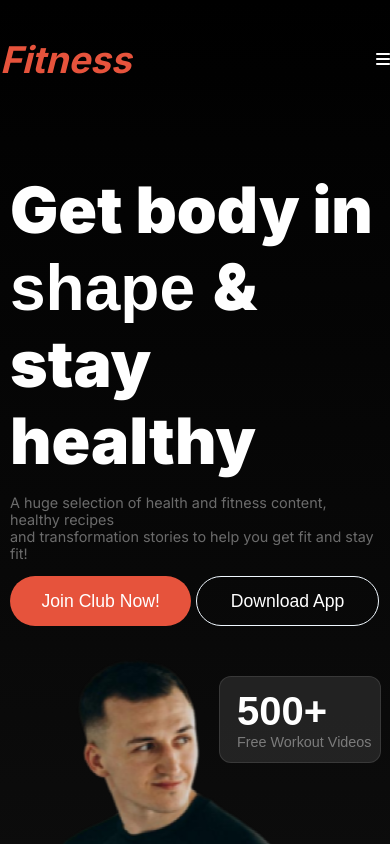
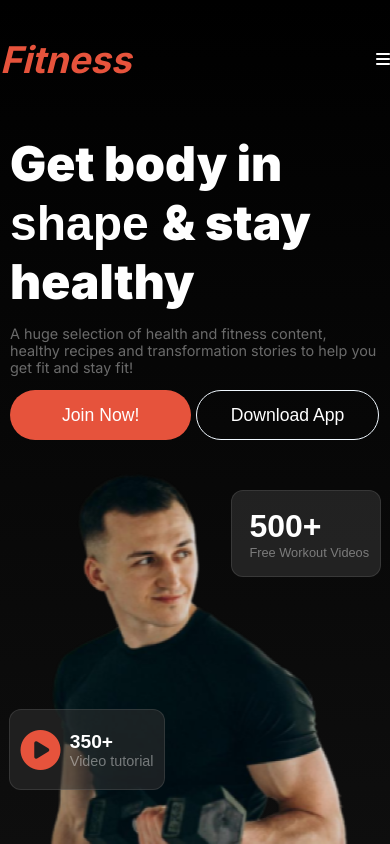
Before and after one commit to rafat-07/Assignment-2-by-rafat, a plain HTML site: page index.html in a window 390 px wide. Shown: the top 844 px of the page. Drawn offline with Linux system fonts and the light colour scheme; a web font is replaced by a local one.

Commit message:
All sec more responsive commit1

```diff
--- a/index.html
+++ b/index.html
@@ -31,9 +31,9 @@
             <div class="banner-des">
                 <h1 class="banner-title text-color1">Get body in <br> <span id="shape">shape </span> & stay <br> healthy
                 </h1>
-                <p class="fs-2 text-color2">A huge selection of health and fitness content, healthy recipes <br> and
+                <p class="fs-2 text-color2">A huge selection of health and fitness content, healthy recipes and
                     transformation stories to help you get fit and stay fit!</p>
-                <button class="cmn-btn">Join Club Now!</button>
+                <button class="cmn-btn">Join <span id="club">Club</span> Now!</button>
                 <button class="app-btn">Download App</button>
             </div>
             <div class="banner-img">
@@ -59,7 +59,7 @@
             <div class="habit-des">
                 <h3 class="fs-1 heading1 text-color1">Change Your Habits</h3>
                 <p class="fs-2 text-color2">We believe fitness should be accessible to everyone, everywhere, regardless
-                    of income or <br> access to a gym.</p>
+                    of income or <br id="habit-break"> access to a gym.</p>
             </div>
             <div class="habit-target dflex">
                 <div class="card1">
--- a/styles/responsive.css
+++ b/styles/responsive.css
@@ -3,7 +3,6 @@
     .bg-banner {
         max-width: 395px;
         margin: 0 auto;
-        /* height: 1024px; */
     }
 
     .navbar,
@@ -13,10 +12,30 @@
     .team-members,
     .site-footer,
     .teams {
-        /* max-width: 430px; */
         margin: 0 auto;
         text-align: center;
     }
+    .fs-1 {
+        font-size: 2.3rem;
+    }
+
+.five-hundred {
+    font-size: 2rem;
+    font-weight: 900;
+}
+
+.free-videos {
+    font-size: 0.8rem;
+}
+
+.video-tutorials {
+    font-size: 0.9rem;
+}
+
+.three-hundred {
+    font-size: 1.2rem;
+    font-weight: 900;
+}
 
     .nav-links {
         display: none;
@@ -34,6 +53,12 @@
     .banner {
         flex-direction: column;
     }
+    .banner-title {
+        font-size: 3rem;
+    }
+    #club {
+        display: none;
+    }
 
     .banner-des {
         margin-top: 0px;
@@ -44,26 +69,29 @@
     .banner-img {
         width: 80%;
         margin: auto;
-        /* margin-left: 80px; */
-
-
     }
 
     .workout-videos {
         top: 40px;
         right: -30px;
+        width: 48%;
+    height: 15%;
     }
 
     .video-tutorial {
         margin-top: 0px;
         bottom: 240px;
         left: -30px;
+        width: 50%;
+    height: 14%;
     }
 
     .habit-des {
         margin-top: 0px;
         text-align: center;
-        margin: 40px;
+    }
+    #habit-break{
+        display: none;
     }
 
     .habit-target {
@@ -83,7 +111,6 @@
     .run-sec {
         width: 95%;
         padding: 2px;
-        /* width: 350px; */
     }
 
     .heading2 {
@@ -91,7 +118,9 @@
     }
 
     .jn-btn {
+
         width: 95%;
+        margin-left: 10px;
         margin-top: 10px;
         margin-bottom: 30px;
     }
@@ -107,7 +136,6 @@
 
     .bmi-calc {
         flex-direction: column;
-        /* height: 600px; */
     }
 
     .bmi-chart {
@@ -131,9 +159,10 @@
         grid-template-columns: repeat(2, 170px);
     }
 
-    .meet-team{
+    .meet-team {
         max-width: 390px;
     }
+
     .team-members {
         grid-template-columns: repeat(1, 350px);
         justify-content: center;
@@ -160,12 +189,16 @@
         text-align: left;
         margin-left: 30px;
     }
+    .brand-title-footer {
+        font-size: 3.5rem;
+    }
 
     .footer-des {
         width: 95%;
     }
 
     .gs {
+        font-size: 1.5rem;
         margin-top: 0px;
         margin-bottom: 0px;
     }
--- a/styles/style.css
+++ b/styles/style.css
@@ -129,17 +129,15 @@ ul>li {
 
 .banner-des {
     margin-top: 5.6%;
-    /* margin-top: 60px; */
-    max-width: 520px;
+    max-width: 450px;
     height: 42%;
-    /* height: 445px; */
     text-align: left;
     padding: 10px;
 }
-
 .banner-title {
     font-size: 4rem;
     font-weight: 900;
+    margin-top: 5px;
     margin-bottom: 0px;
 }
 
@@ -163,9 +161,7 @@ ul>li {
 .workout-videos {
     text-align: left;
     padding-left: 5.5%;
-    /* padding-left: 20px; */
     width: 52%;
-    /* width: 170px; */
     height: 15%;
     border: 1px solid rgba(255, 255, 255, 0.1);
     border-radius: 12px;
@@ -178,7 +174,6 @@ ul>li {
 
 .video-tutorial {
     width: 58.6%;
-    /* width: 205px; */
     height: 16%;
     border: 1px solid rgba(255, 255, 255, 0.1);
     border-radius: 12px;
@@ -217,8 +212,6 @@ ul>li {
     background: none;
     width: 49.6%;
     height: 50px;
-    /* width: 220px;
-    height: 50px; */
     cursor: pointer;
 }
 
@@ -264,7 +257,6 @@ ul>li {
 
 .run-sec {
     width: 42%;
-    /* width: 445px; */
     padding-left: 40px;
     padding-bottom: 20px;
 }
@@ -289,7 +281,6 @@ ul>li {
 }
 
 .bmi-calc {
-    /* height: 340px; */
     padding-bottom: 2%;
 }
 
@@ -306,7 +297,6 @@ ul>li {
 .bmi-chart {
     max-width: 300px;
     margin-left: 7.8%;
-    /* margin-left: 105px; */
 }
 
 .chart-heading {
@@ -327,7 +317,6 @@ ul>li {
 .bmi-input-sec {
     max-width: 500px;
     margin-left: 22.6%;
-    /* margin-left: 305px; */
 }
 
 .bmi-input-field {
@@ -425,7 +414,6 @@ select option {
 
 .footer-des {
     width: 40%;
-    /* width: 450px; */
     text-align: left;
 }
 
@@ -435,8 +423,6 @@ select option {
     font-size: 4.4rem;
     margin-top: 8%;
     margin-bottom: 0%;
-    /* margin-top: 30px;
-    margin-bottom: 10px; */
 }
 
 .brand-p {
@@ -446,7 +432,6 @@ select option {
 .site-footer {
     justify-content: space-between;
     margin-top: 5%;
-    /* margin-top: 80px; */
 }
 
 .footer-line,
@@ -464,7 +449,6 @@ select option {
     font-size: 2rem;
     font-weight: 700;
     margin-bottom: 10%;
-    /* margin-bottom: 20px; */
     padding-bottom: 10px;
     text-align: left;
 }
```
